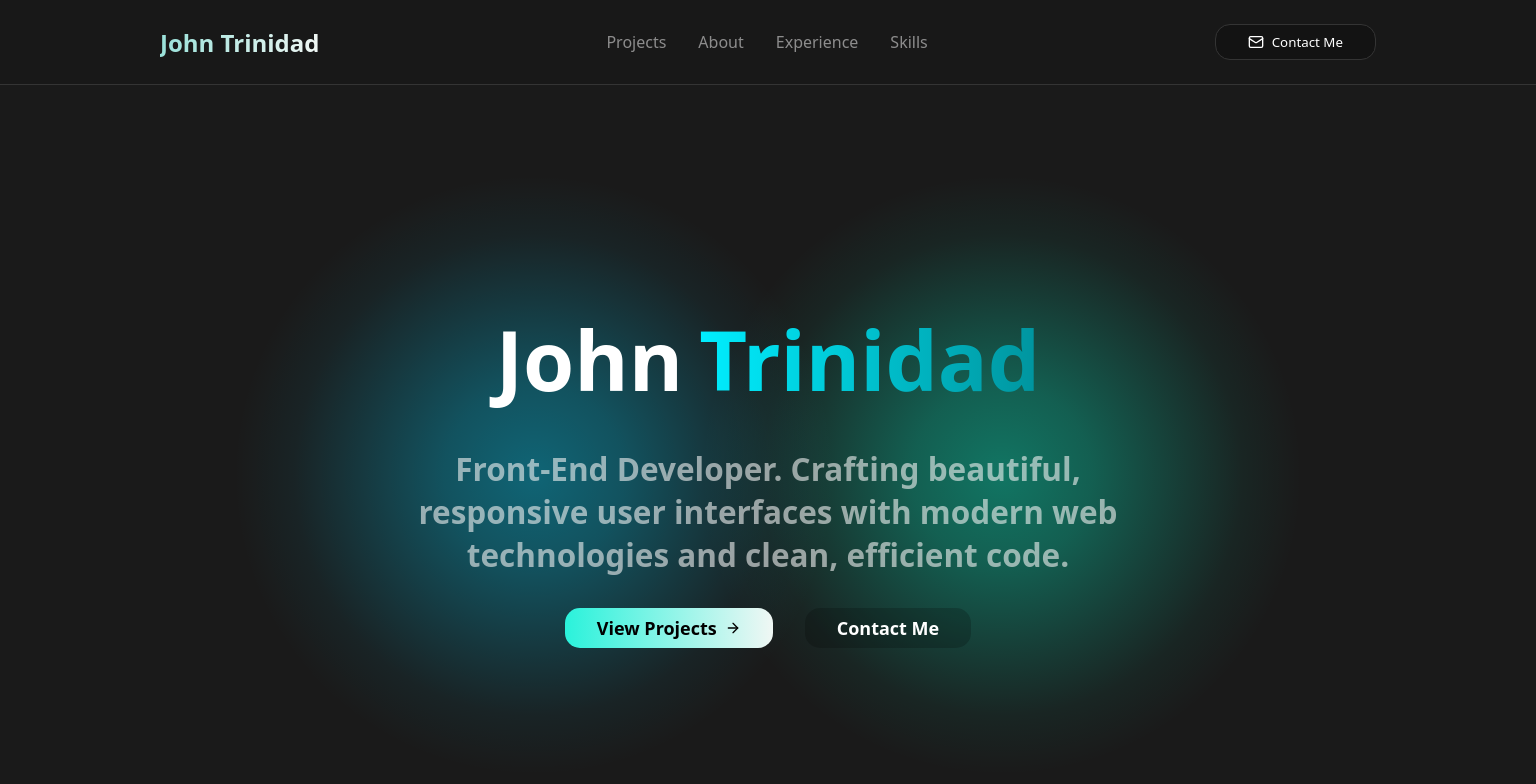
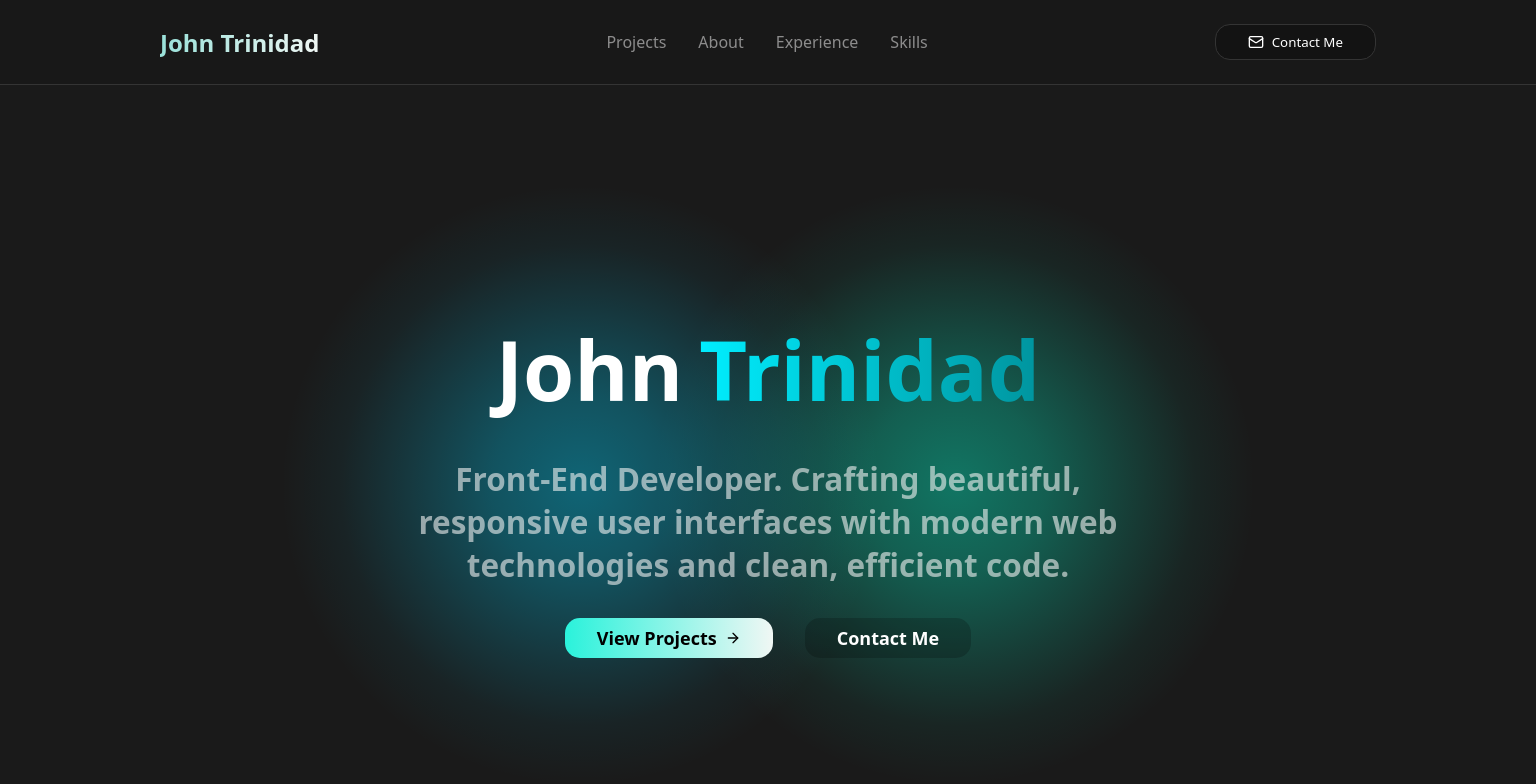
Before and after one commit to trinidj/updated-personal-porfolio, a Vue app: page / in a window 1536 px wide. Shown: the top 784 px of the page. Built offline with nearby package versions, Linux system fonts and the light colour scheme.

Commit message:
feat: optimize HeroSection layout for medium-large desktop displays

```diff
--- a/src/components/HeroSection.vue
+++ b/src/components/HeroSection.vue
@@ -160,11 +160,11 @@
   /* Medium-large desktops (1536px - 1919px) - optimized for 1536x1024 */
   @media (min-width: 1536px) and (max-width: 1919px) {
     .hero-container {
-      height: 780px;
+      height: 800px;
       background-size: 600px 600px, 600px 600px;
       background-position:
-        25% 50%,
-        75% 50%;
+        30% 50%,
+        70% 50%;
     }
 
     .title {
```
